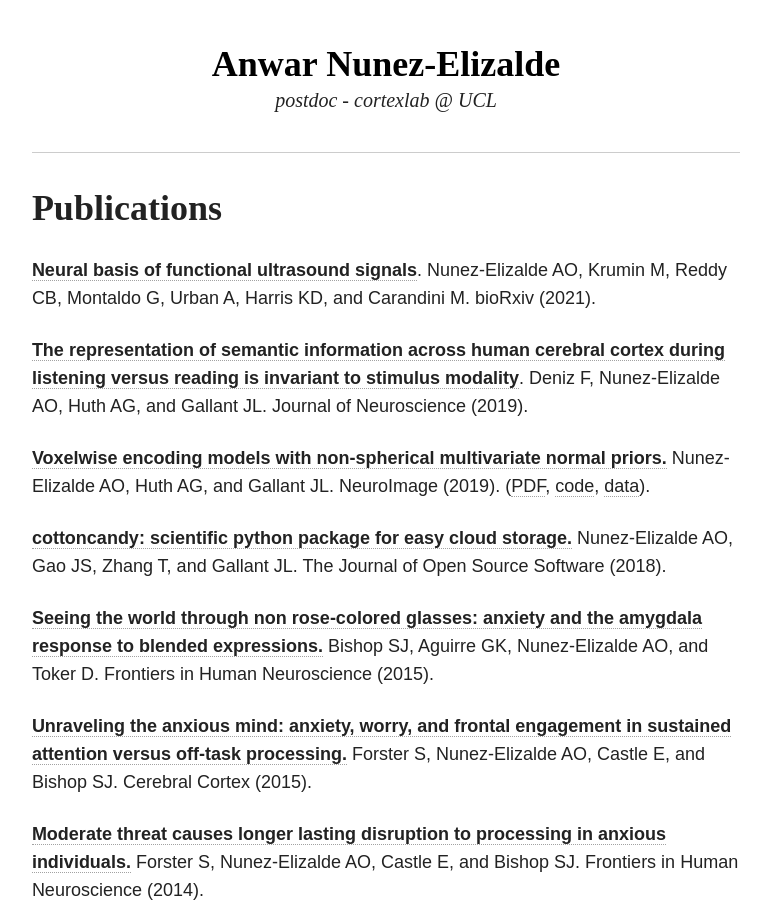
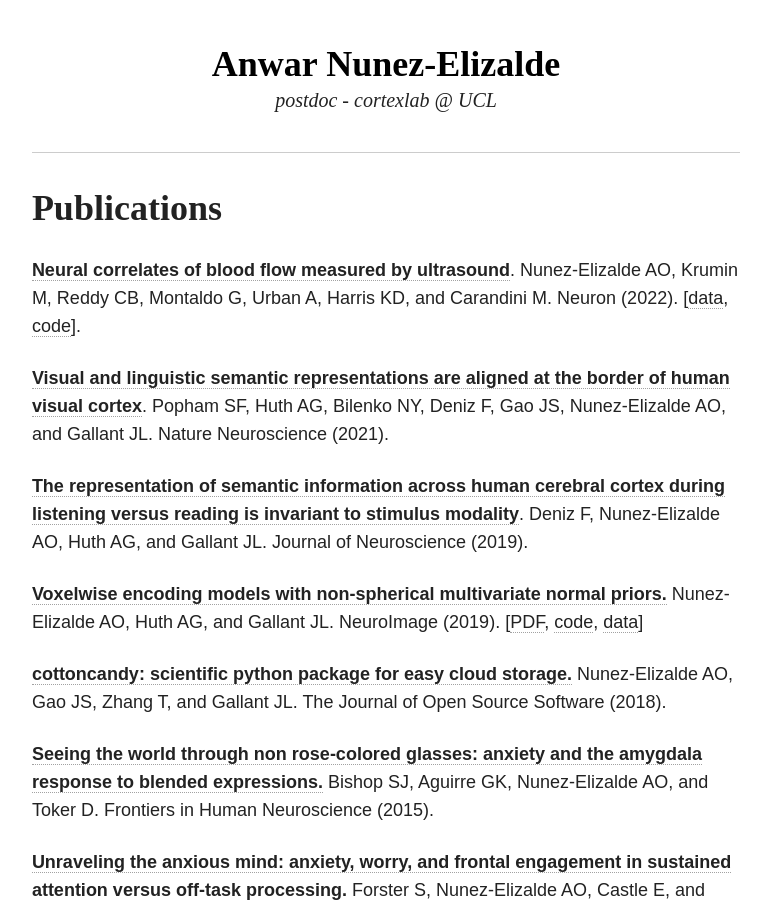
Before and after one commit to anwarnunez/anwarnunez.github.io, a Jekyll site: the page built from publications/index.md, in a window 1280 px wide and 900 px high, scrolled down 283 px. Shown: the whole window, without its empty margins (254-1023 px from the left). Built offline with Jekyll 4.4.1, drawn with Linux system fonts in a browser that asks for light colours; nearby versions of some CDN libraries.

Commit message:
Update index.md

```diff
--- a/publications/index.md
+++ b/publications/index.md
@@ -10,11 +10,13 @@ search_omit: false
 
 # Publications
 
-[**Neural basis of functional ultrasound signals**](https://www.biorxiv.org/content/10.1101/2021.03.31.437915v1). Nunez-Elizalde AO, Krumin M, Reddy CB, Montaldo G, Urban A, Harris KD, and Carandini M. bioRxiv (2021).
+[**Neural correlates of blood flow measured by ultrasound**](https://doi.org/10.1016/j.neuron.2022.02.012). Nunez-Elizalde AO, Krumin M, Reddy CB, Montaldo G, Urban A, Harris KD, and Carandini M. Neuron (2022). [[data](https://figshare.com/projects/Nunez-Elizalde2022/132110), [code](https://github.com/anwarnunez/fusi)].
+
+[**Visual and linguistic semantic representations are aligned at the border of human visual cortex**]( https://doi.org/10.1038/s41593-021-00921-6). Popham SF, Huth AG, Bilenko NY, Deniz F, Gao JS, Nunez-Elizalde AO, and Gallant JL. Nature Neuroscience (2021).
 
 [**The representation of semantic information across human cerebral cortex during listening versus reading is invariant to stimulus modality**](https://www.jneurosci.org/content/39/39/7722). Deniz F, Nunez-Elizalde AO, Huth AG, and Gallant JL. Journal of Neuroscience (2019).
 
-[**Voxelwise encoding models with non-spherical multivariate normal priors.**](https://doi.org/10.1016/j.neuroimage.2019.04.012) Nunez-Elizalde AO, Huth AG, and Gallant JL. NeuroImage (2019). ([PDF](http://anwarnunez.github.io/downloads/Nunez-Elizalde2019.pdf), [code](http://github.com/gallantlab/tikreg), [data](https://berkeley.box.com/s/adk97fj1zv7l83358cftdh0eux8ya6tx)).
+[**Voxelwise encoding models with non-spherical multivariate normal priors.**](https://doi.org/10.1016/j.neuroimage.2019.04.012) Nunez-Elizalde AO, Huth AG, and Gallant JL. NeuroImage (2019). [[PDF](http://anwarnunez.github.io/downloads/Nunez-Elizalde2019.pdf), [code](http://github.com/gallantlab/tikreg), [data](https://berkeley.box.com/s/adk97fj1zv7l83358cftdh0eux8ya6tx)]
 
 [**cottoncandy: scientific python package for easy cloud storage.**](https://joss.theoj.org/papers/5af3df2912fd34f2cf3bb7fa1db90df5) Nunez-Elizalde AO, Gao JS, Zhang T, and Gallant JL. The Journal of Open Source Software (2018).
 
```
